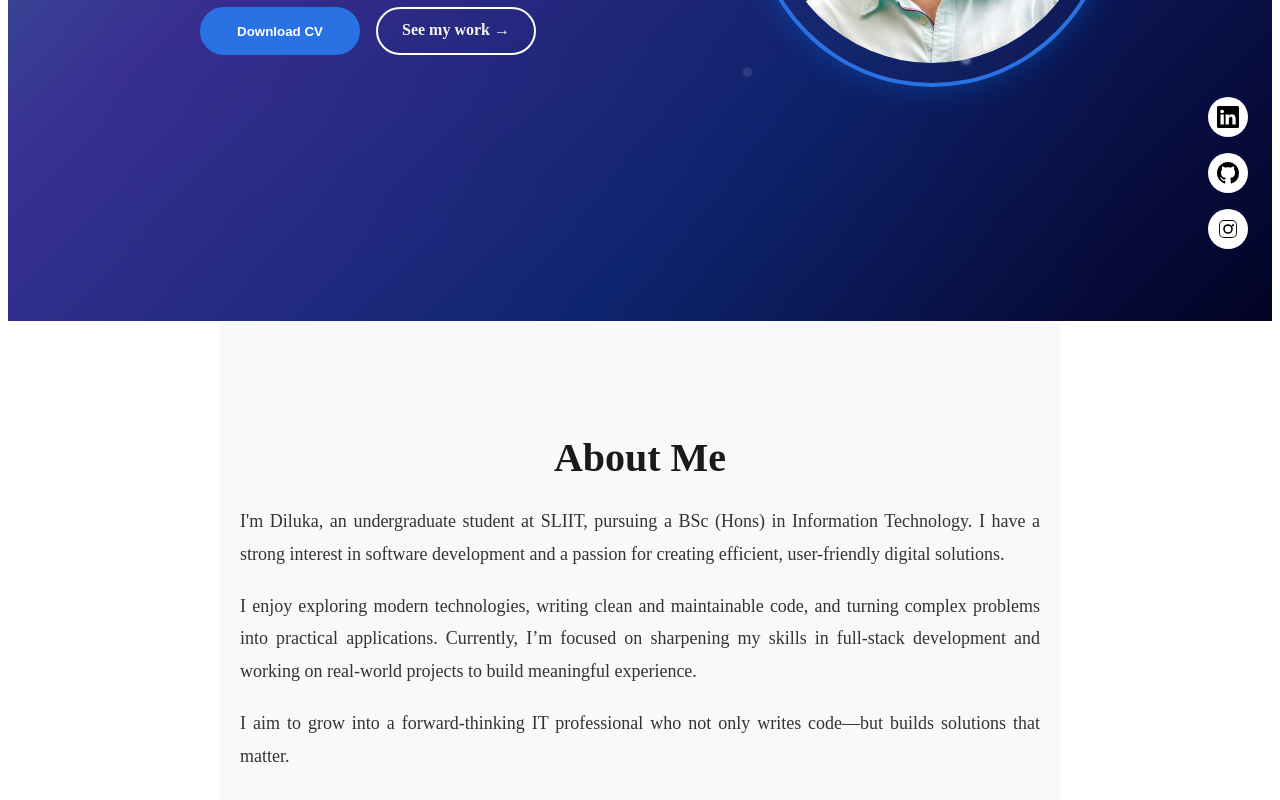
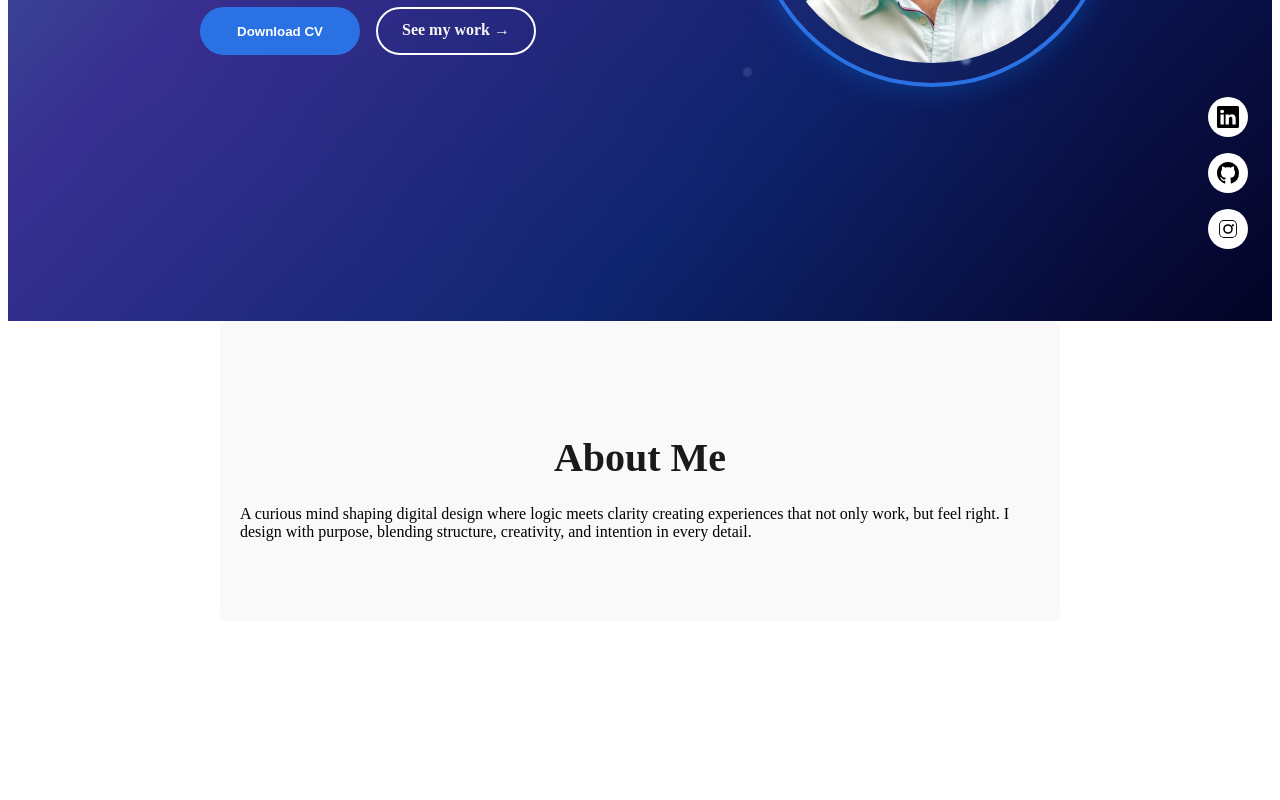
Before and after one commit to dilukaathukorala/My-Portfolio, a Next.js app: page / in a window 1280 px wide. Shown: the part 519-1319 px from the top of the page. After the commit the page ends 1148 px from the top, so only its background shows below. Built offline with nearby package versions, Linux system fonts and the light colour scheme.

Commit message:
Update about.js
Update description and added their typing animation

```diff
--- a/components/About.js
+++ b/components/About.js
@@ -1,20 +1,99 @@
+'use client';
+
 import '../styles/About.css';
+import { useEffect, useRef, useState } from 'react';
+import { Typewriter } from 'react-simple-typewriter';
 
 const About = () => {
+  const sectionRef = useRef(null);
+  const [startTyping, setStartTyping] = useState(false);
+  const [showSecondPara, setShowSecondPara] = useState(false);
+  const [showCursor1, setShowCursor1] = useState(true);
+  const [showCursor2, setShowCursor2] = useState(true);
+  const [zoomIn, setZoomIn] = useState(false);
+
+  const paragraphOne = `A curious mind shaping digital design where logic meets clarity creating experiences that not only work, but feel right. I design with purpose, blending structure, creativity, and intention in every detail.`;
+
+  const paragraphTwo = `Currently studying Information Technology at SLIIT, with a broad interest in modern software development. Completed NVQ Level 4 in Graphic Design at IETI, where curiosity for structured visual communication developed into practical design skills. With a background that bridges technology and design, the goal is to craft solutions that are efficient, intuitive, and grounded in real-world purpose.`;
+
+  useEffect(() => {
+    const observer = new IntersectionObserver(
+      ([entry]) => {
+        if (entry.isIntersecting) {
+          setStartTyping(false);
+          setShowSecondPara(false);
+          setShowCursor1(true);
+          setShowCursor2(true);
+          setZoomIn(false);
+
+          setTimeout(() => {
+            setStartTyping(true);
+
+            const totalChars = paragraphOne.length;
+            const typeSpeed = 25;
+            const estimatedTypingTime = totalChars * typeSpeed + 1000;
+
+            setTimeout(() => {
+              setShowCursor1(false);
+              setShowSecondPara(true);
+
+              const totalChars2 = paragraphTwo.length;
+              const estimatedTypingTime2 = totalChars2 * typeSpeed + 1000;
+
+              setTimeout(() => {
+                setShowCursor2(false);
+                setZoomIn(true); // Trigger zoom effect after all typing
+              }, estimatedTypingTime2);
+            }, estimatedTypingTime);
+          }, 100);
+        }
+      },
+      {
+        threshold: 0.5,
+      }
+    );
+
+    const currentRef = sectionRef.current;
+    if (currentRef) observer.observe(currentRef);
+
+    return () => {
+      if (currentRef) observer.unobserve(currentRef);
+    };
+  }, []);
+
   return (
-    <section id="about" className="about-section">
-      <h2 className="about-heading">About Me</h2>
-      <p className="about-paragraph">
-        I'm Diluka, an undergraduate student at SLIIT, pursuing a BSc (Hons) in Information Technology.
-        I have a strong interest in software development and a passion for creating efficient, user-friendly digital solutions.
-      </p>
-      <p className="about-paragraph">
-        I enjoy exploring modern technologies, writing clean and maintainable code, and turning complex problems into practical applications.
-        Currently, I’m focused on sharpening my skills in full-stack development and working on real-world projects to build meaningful experience.
-      </p>
-      <p className="about-paragraph">
-        I aim to grow into a forward-thinking IT professional who not only writes code—but builds solutions that matter.
-      </p>
+    <section id="about" className="about-section" ref={sectionRef}>
+      <h2 className={`about-heading ${zoomIn ? 'zoom-effect' : ''}`}>
+        About Me
+      </h2>
+
+      <div className={`about-typewriter ${zoomIn ? 'zoom-effect' : ''}`}>
+        {startTyping && (
+          <Typewriter
+            words={[paragraphOne]}
+            loop={1}
+            typeSpeed={25}
+            deleteSpeed={0}
+            delaySpeed={0}
+            cursor={showCursor1}
+            cursorStyle="|"
+          />
+        )}
+      </div>
+
+      {showSecondPara && (
+        <div className={`about-typewriter second ${zoomIn ? 'zoom-effect' : ''}`}>
+          <Typewriter
+            words={[paragraphTwo]}
+            loop={1}
+            typeSpeed={25}
+            deleteSpeed={0}
+            delaySpeed={500}
+            cursor={showCursor2}
+            cursorStyle="|"
+          />
+        </div>
+      )}
     </section>
   );
 };
```
